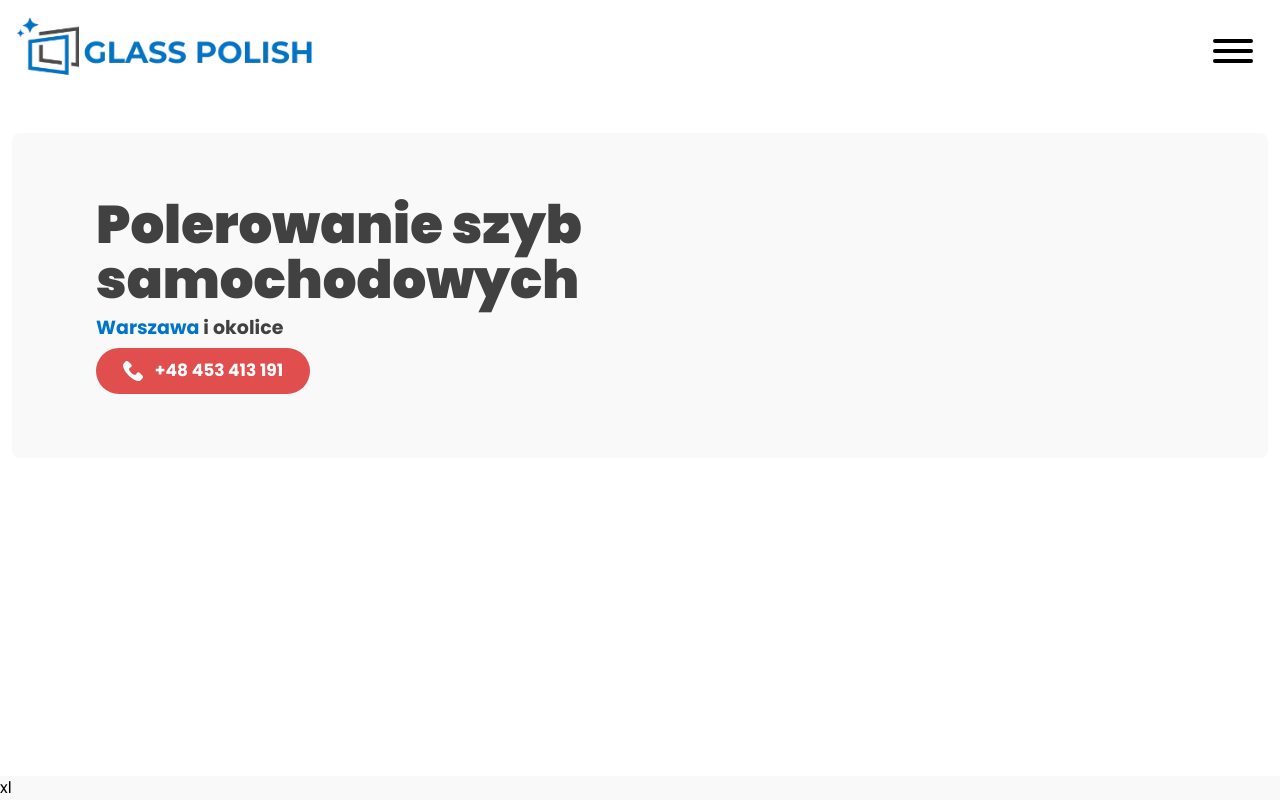
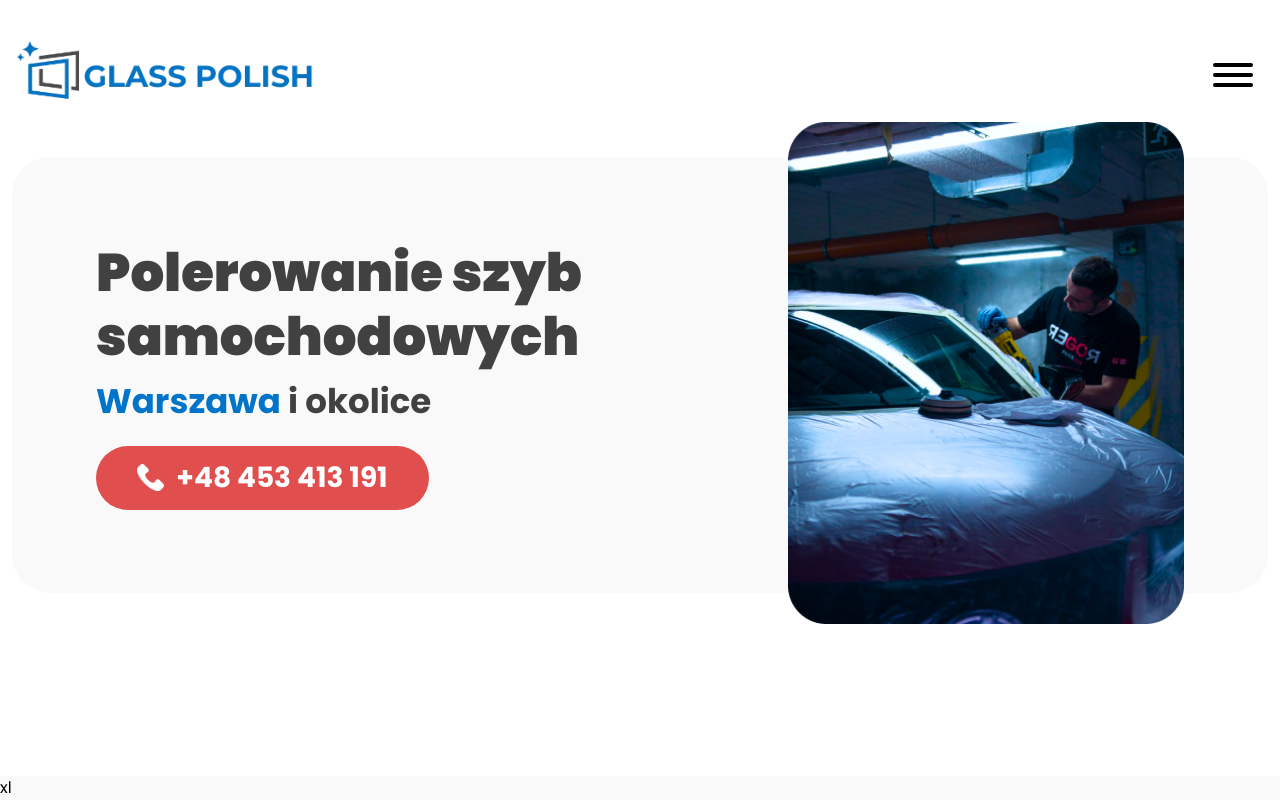
Before and after one commit to jaroslaw-filipiak/glass-polish, a Nuxt app: page /szyby-samochodowe-warszawa in a window 1280 px wide. Built offline with nearby package versions, Linux system fonts and the light colour scheme.

Commit message:
hero + sidemenu

```diff
--- a/assets/styles/main.scss
+++ b/assets/styles/main.scss
@@ -2,7 +2,7 @@
 
 html,
 body {
-  @apply font-poppins bg-white;
+  @apply font-poppins bg-white lg:pt-3 max-w-7xl mx-auto;
 }
 
 @import './vendors/debug';
--- a/components/Hero.vue
+++ b/components/Hero.vue
@@ -1,19 +1,29 @@
 <template>
   <div class="hero">
     <div class="hero--inner">
-      <div>
+      <div
+        class="lg:w-7/12 lg:scale-75 origin-left xl:scale-100 xl:flex xl:flex-col xl:items-start xl:justify-center"
+      >
         <h1>Polerowanie szyb samochodowych</h1>
         <h2><span class="text-main">Warszawa</span> i okolice</h2>
-        <button class="bg-red rounded-[36px] text-white w-[214px]">
+        <button class="bg-red rounded-[36px] text-white max-lg:w-[214px]">
           <a href="tel:+48453413191">
-            <img src="@/assets/img/icons/phone.png" />
+            <img class="max-lg:w-[20px]" src="@/assets/img/icons/phone.svg" />
             <span>+48 453 413 191</span></a
           >
         </button>
       </div>
 
-      <div class="hero--img">
-        <img class="w-full" src="@/assets/img/hero--mobile--overflow.png" />
+      <div class="hero--img lg:w-5/12">
+        <img
+          class="hidden xl:min-w-[396px] lg:absolute lg:block lg:right-0 lg:-top-[6%] xl:-top-[8%]"
+          src="@/assets/img/hero--desktop.png"
+          alt=""
+        />
+        <img
+          class="w-full lg:hidden"
+          src="@/assets/img/hero--mobile--overflow.png"
+        />
       </div>
     </div>
   </div>
@@ -26,8 +36,11 @@
     @apply container pl-3 pr-3 flex flex-col items-center justify-center text-center lg:text-left gap-2 lg:mt-10;
 
     &--img {
-      @apply absolute bottom-0 left-0  h-3/6 w-full bg-cover bg-no-repeat rounded-bl-lg rounded-br-lg lg:hidden;
-      background-image: url('@/assets/img/hero--mobile.png');
+      @apply absolute lg:relative bottom-0 left-0  max-lg:h-3/6 max-lg:w-full bg-cover bg-no-repeat max-lg:rounded-bl-[38px] max-lg:rounded-br-[38px];
+
+      @media (max-width: 1024px) {
+        background-image: url('@/assets/img/hero--mobile.png');
+      }
     }
 
     &--overflow {
@@ -35,7 +48,7 @@
     }
 
     &--inner {
-      @apply max-lg:pt-[65px] max-lg:pb-[263px] lg:pt-[64px] lg:pb-[64px] bg-gray rounded-lg  relative w-full flex flex-col items-center  lg:flex-row lg:justify-start lg:pl-[84px] lg:pl-[84px];
+      @apply max-lg:pt-[65px] max-lg:pb-[263px] bg-gray rounded-[38px]  relative w-full flex flex-col items-center  lg:flex-row lg:justify-start lg:pl-[84px] lg:pr-[84px] lg:relative lg:items-stretch lg:gap-12 xl:h-[436px];
     }
 
     h1,
@@ -44,15 +57,15 @@
     }
 
     h1 {
-      @apply font-extrabold text-[30px] leading-[40px] lg:text-[53px] lg:font-extrabold lg:leading-[55px];
+      @apply font-extrabold text-[30px] leading-[40px] lg:text-[53px] lg:font-extrabold lg:leading-[64px];
     }
 
     h2 {
-      @apply text-[19px] font-bold leading-[41px];
+      @apply text-[19px] font-bold leading-[41px] lg:text-[34px] lg:pt-3 lg:pb-3;
     }
 
     button {
-      @apply text-[17px]  font-bold text-center   hover:opacity-90 transition-all w-[214px] h-[46px];
+      @apply text-[17px] lg:text-[28px] font-bold text-center   hover:opacity-90 transition-all max-md:w-[214px] h-[46px] lg:pl-6 lg:pr-6 rounded-full lg:w-[333px] lg:h-[64px] lg:mt-3;
 
       a {
         @apply flex justify-center items-center gap-3;
--- a/components/TopBar.vue
+++ b/components/TopBar.vue
@@ -4,7 +4,7 @@
       <div class="topbar--col">
         <img class="logo" src="~/assets/img/logo.svg" />
       </div>
-      <div class="topbar--col flex items-center justify-end">
+      <div class="topbar--col flex items-center justify-end z-20">
         <button
           @click="toggleVisible"
           class="hamburger hamburger--collapse"
@@ -32,7 +32,7 @@
   @import 'hamburgers/dist/hamburgers.css';
 
   .topbar {
-    @apply z-20 relative pl-3 pr-3;
+    @apply relative pl-3 pr-3;
     &--inner {
       @apply container flex items-stretch justify-between pt-4;
     }
```
Also changed, not shown: assets/img/icons/phone.svg (added).
